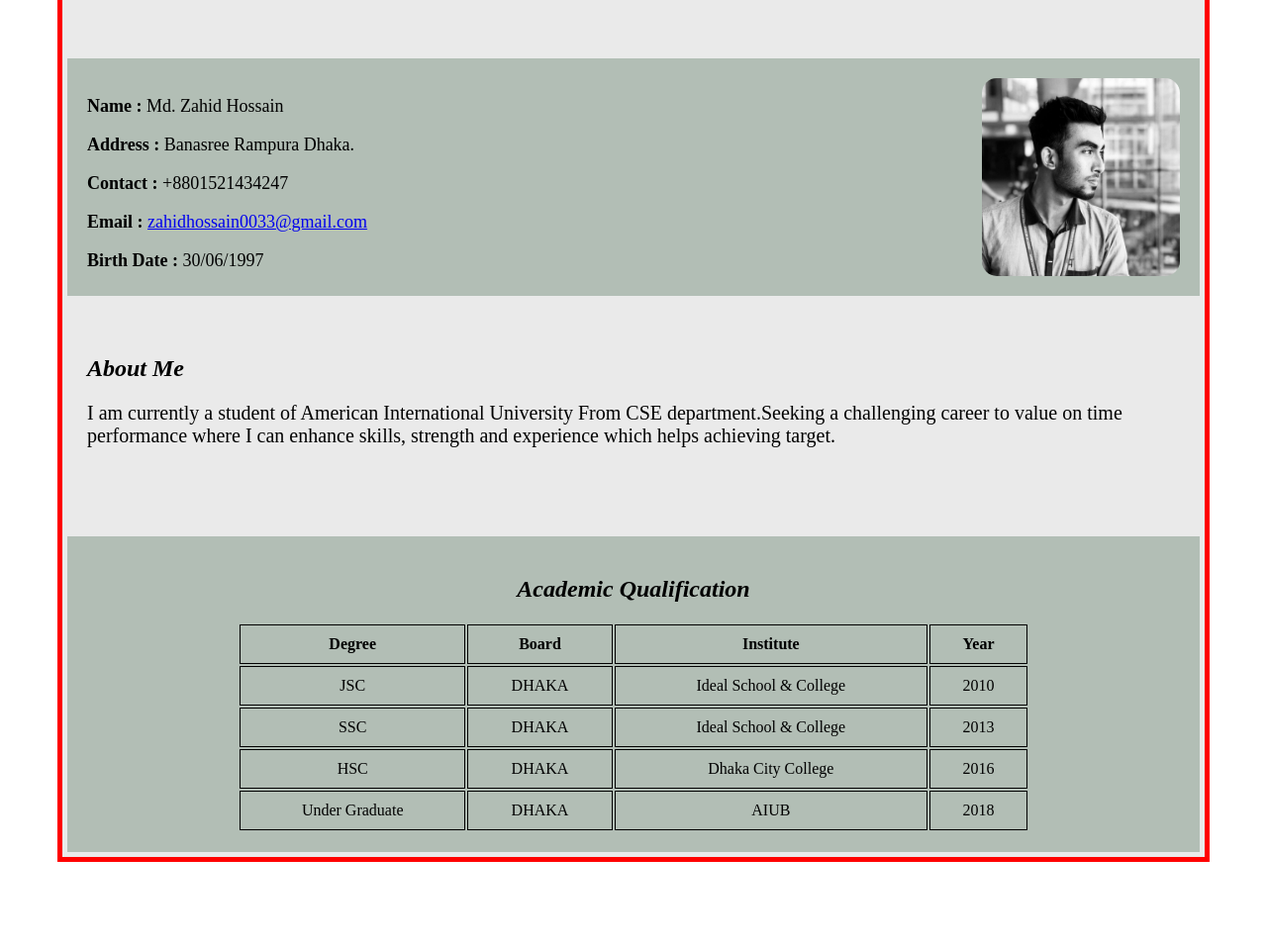
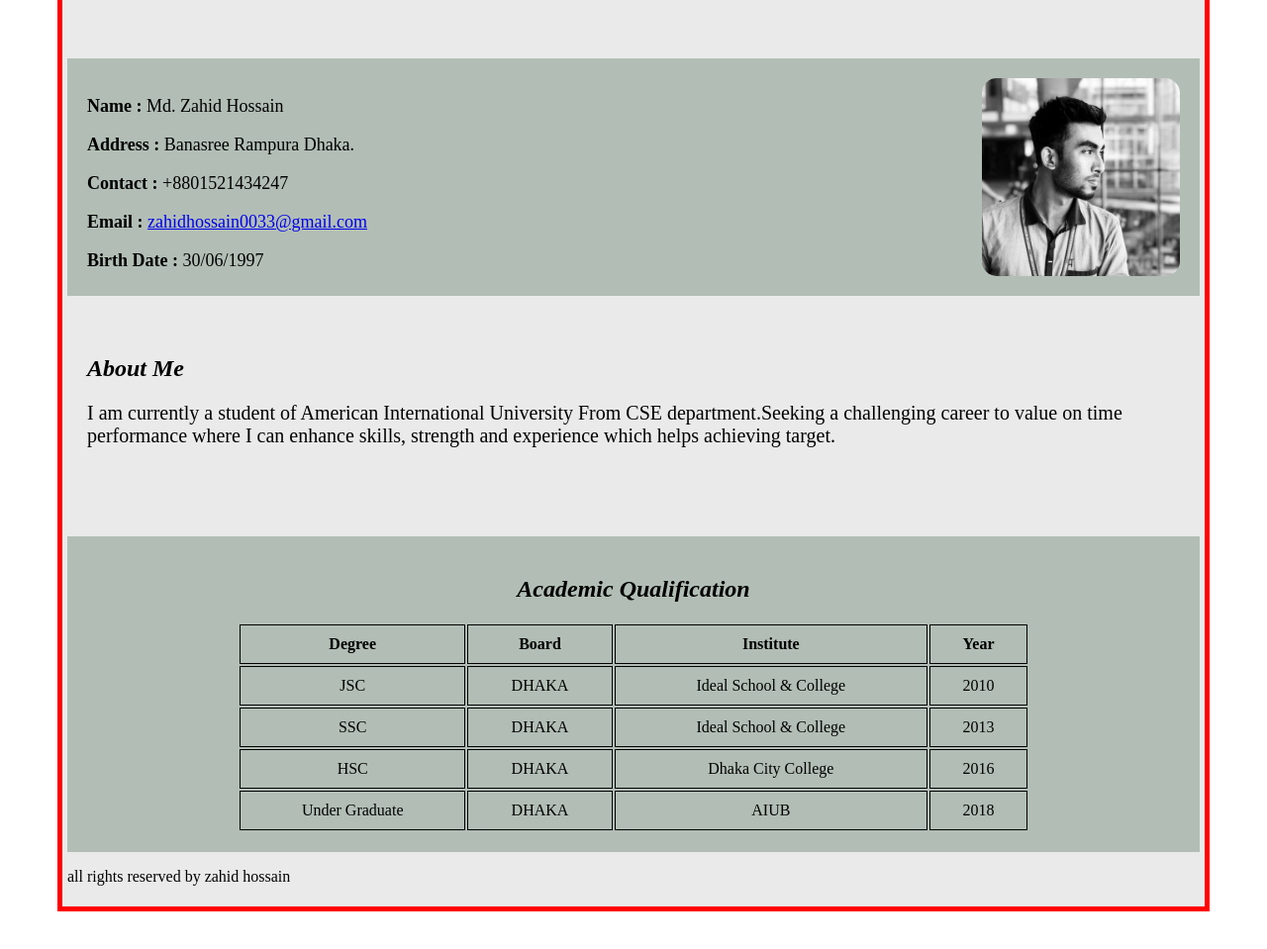
Before and after one commit to zahid0033/Web-tech, a plain HTML site: page index.html in a window 1280 px wide. Shown: the part 139-1098 px from the top of the page at 99% size. Before the commit the page ends 1060 px from the top, so only its background shows below. Drawn offline with Linux system fonts and the light colour scheme; files whose address does not match are found by name.

Commit message:
footer change

```diff
--- a/index.html
+++ b/index.html
@@ -121,6 +121,8 @@
         </div>
     </div>
 
+    <p>all rights reserved by zahid hossain</p>
+
     </div>
 
 </body>
```
